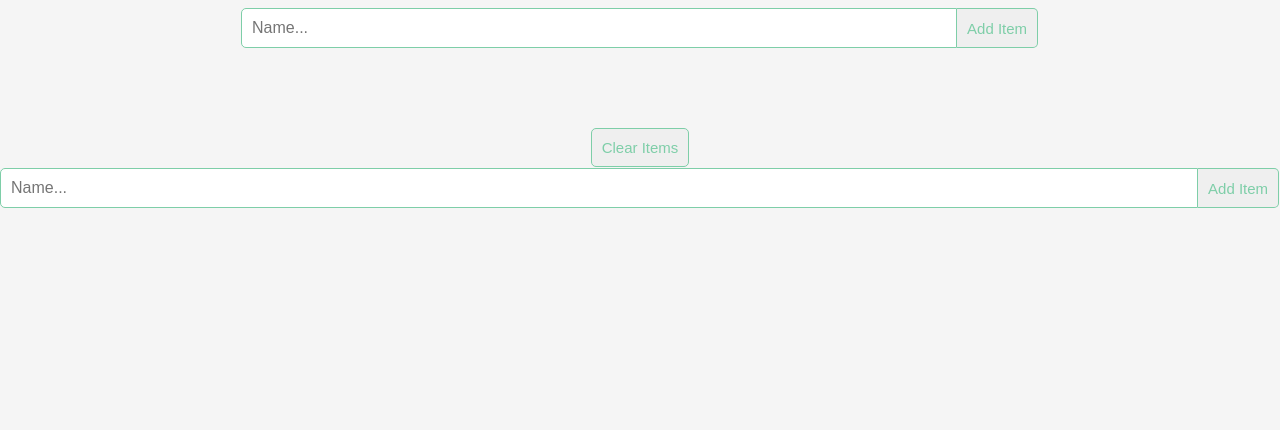
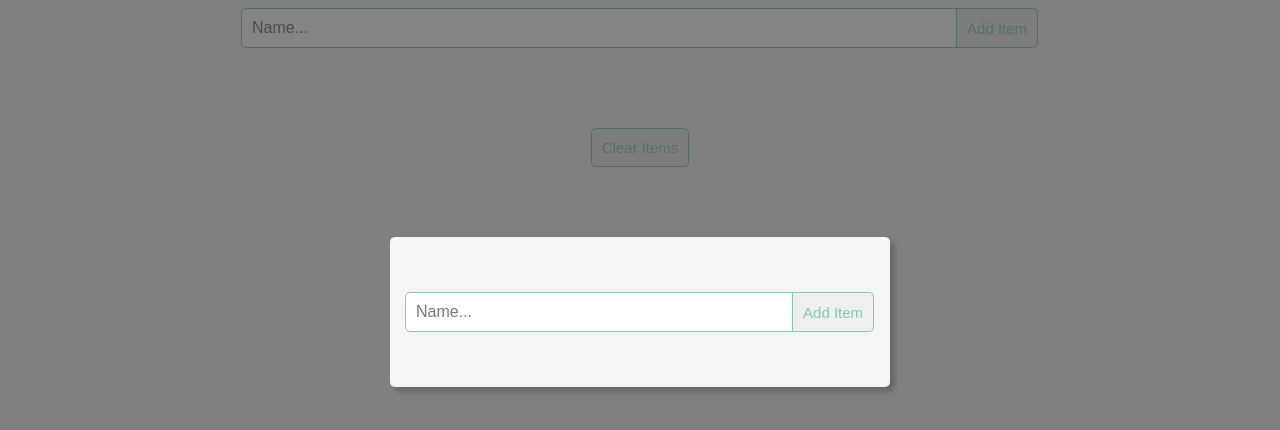
Before and after one commit to arnameti/2_HTML-CSS-JS_ToDoList, a website built with Parcel: page index.html in a window 1280 px wide. Shown: the part 88-518 px from the top of the page. Built offline with nearby package versions, Linux system fonts and the light colour scheme.

Commit message:
feat: styling update window

```diff
--- a/index.html
+++ b/index.html
@@ -36,10 +36,9 @@
       </div>
       <div class="update update__lock-overlay">
         <div class="update__window">
-          <form class="form" data-form>
+          <form class="form update__form">
             <input
-              class="form__input"
-              data-input
+              class="form__input update__form-input"
               type="text"
               placeholder="Name..."
             />
--- a/src/sass/globals/_colors.scss
+++ b/src/sass/globals/_colors.scss
@@ -1,5 +1,6 @@
 :root {
   --clr-black: hsl(0, 0%, 0%);
+  --overlay: hsla(0, 0%, 20%, 0.6);
   --clr-white: hsl(0, 0%, 100%);
   --clr-whitesmoke: hsl(0, 0%, 96%);
   --clr-green: hsl(152, 45%, 65%);
--- a/src/sass/layout/_update.scss
+++ b/src/sass/layout/_update.scss
@@ -0,0 +1,33 @@
+@use '../util' as u;
+
+.update {
+  &__lock-overlay {
+    position: fixed;
+    top: 0;
+    left: 0;
+    right: 0;
+    bottom: 0;
+    background-color: var(--overlay);
+
+    display: flex;
+    justify-content: center;
+    align-items: center;
+  }
+
+  &__window {
+    display: flex;
+    flex-direction: column;
+    justify-content: center;
+
+    background-color: var(--clr-whitesmoke);
+    padding: u.rem(15);
+    width: min(95%, 500px);
+    height: 150px;
+    border-radius: 5px;
+    box-shadow: 5px 5px 5px hsla(0, 0%, 0%, 0.2);
+  }
+
+  &__form {
+    margin: 0;
+  }
+}
```
